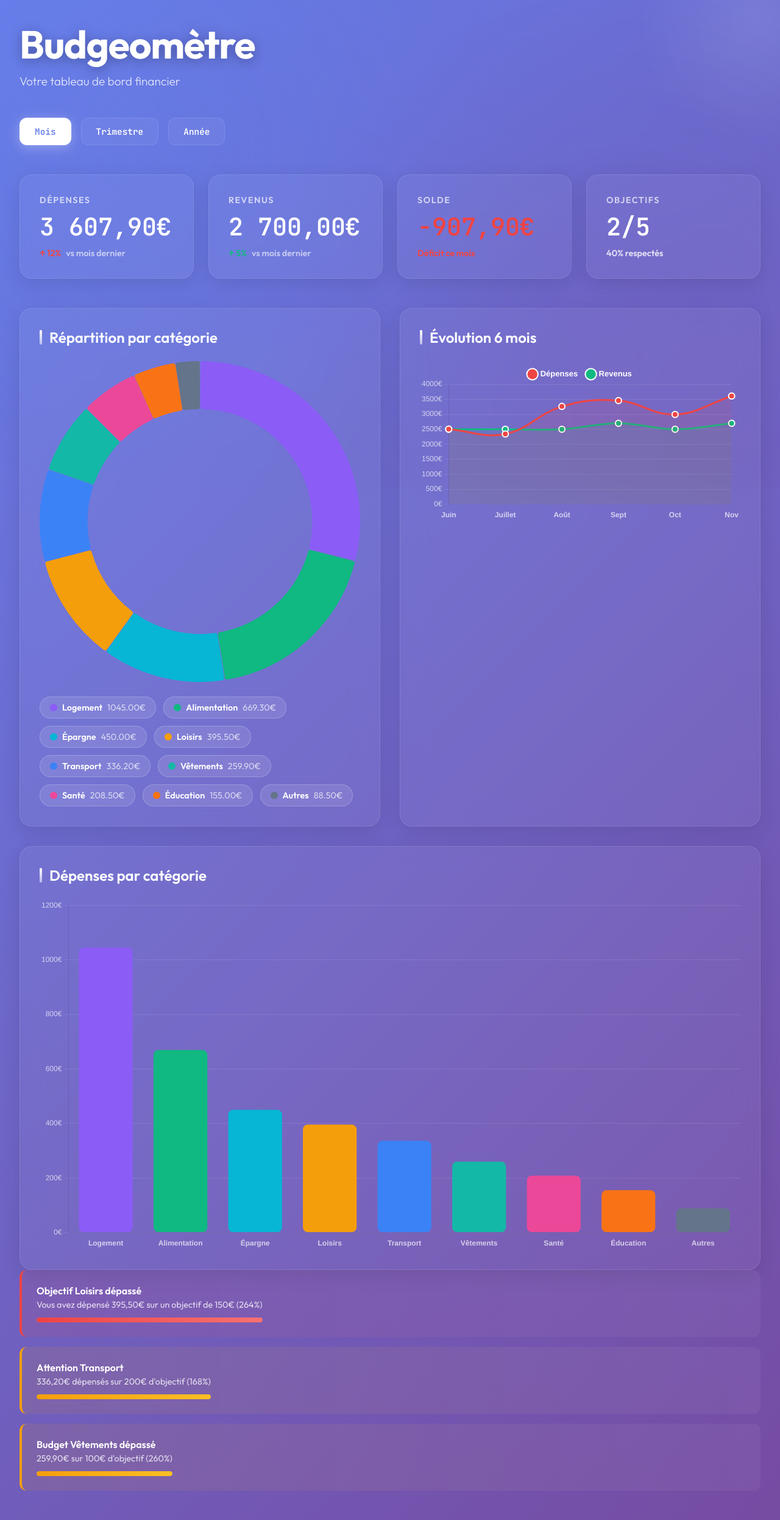
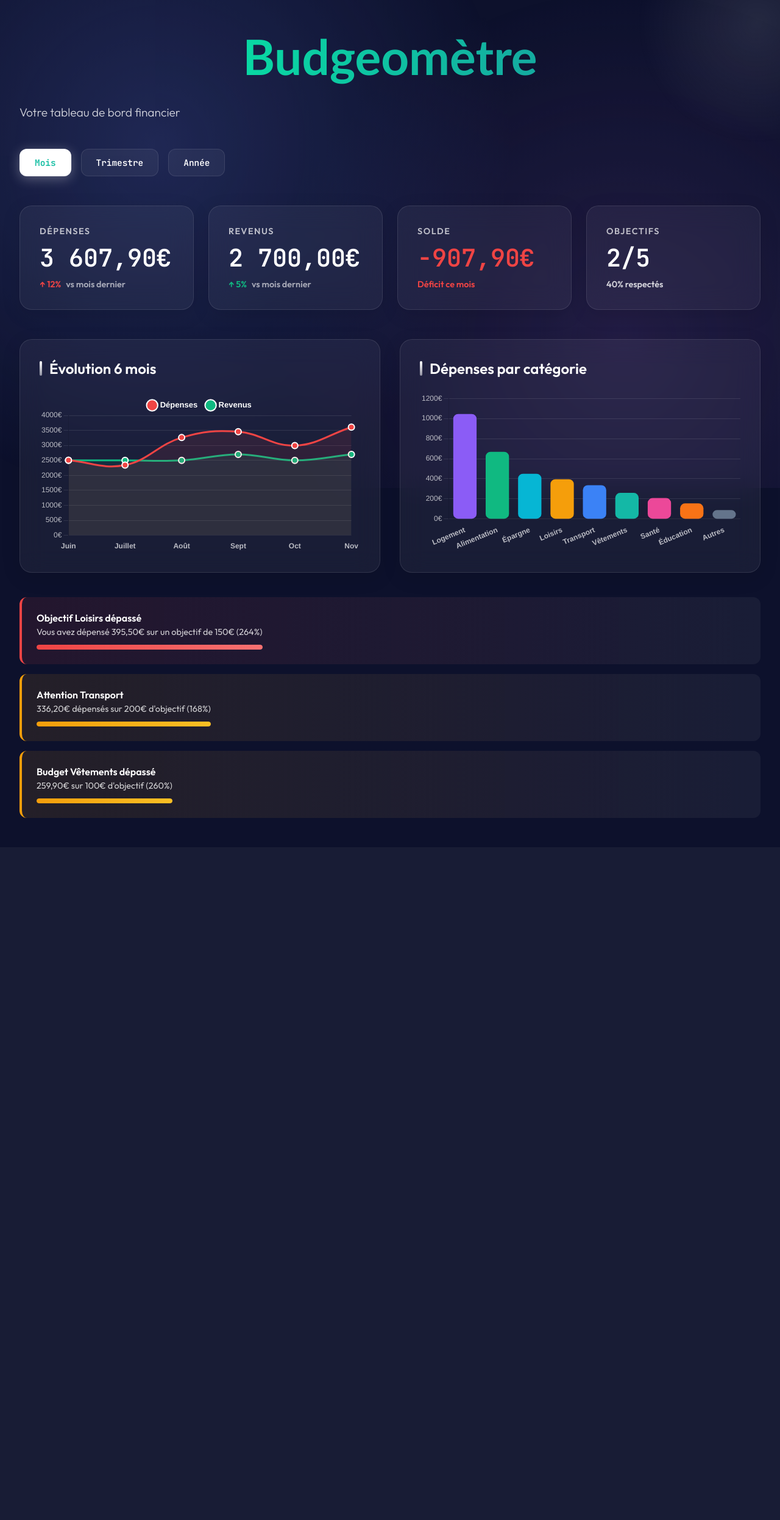
Before and after one commit to aferrah/Budgeometre, a Flask app: template templates/budget-dashboard.html in a window 1280 px wide. Shown: the whole page at 61% size. After the commit the page ends 1341 px from the top, so only its background shows below. Run offline with Flask 3, Linux system fonts and the light colour scheme; the template is opened without the code that fills it, so the values that code supplies are empty.

Commit message:
add css and arrange disposition of global money graphics

```diff
--- a/static/css/budget-dashboard.css
+++ b/static/css/budget-dashboard.css
@@ -18,7 +18,7 @@
 
         body {
             font-family: 'Outfit', sans-serif;
-            background: linear-gradient(135deg, #667eea 0%, #764ba2 100%);
+            background: #0D112C;
             min-height: 100vh;
             padding: 2rem;
             position: relative;
@@ -89,12 +89,16 @@
         }
 
         h1 {
-            font-size: clamp(2.5rem, 5vw, 4rem);
-            font-weight: 700;
-            color: white;
-            margin-bottom: 0.5rem;
-            letter-spacing: -0.02em;
-            text-shadow: 0 4px 20px rgba(0, 0, 0, 0.3);
+            text-align: center;
+            font-size: 5rem;
+            font-family: "Gill Sans MT", cursive;
+            background: linear-gradient(90deg, #00FBA6, #1D889D);
+            background-clip: border-box;
+            -webkit-background-clip: text;
+            -webkit-text-fill-color: transparent;
+            line-height: 1;
+            margin: 0;
+            padding: 20px 10px 40px;
         }
 
         .subtitle {
@@ -163,7 +167,7 @@
 
         .period-btn.active {
             background: white;
-            color: var(--primary);
+            color: #10bda1;
             box-shadow: 0 4px 20px rgba(255, 255, 255, 0.3);
         }
 
@@ -301,6 +305,7 @@
         /* Alerts */
         .alerts-container {
             animation: fadeInUp 0.8s ease-out 1s both;
+            margin-top: 40px;
         }
 
         .alert {
--- a/templates/budget-dashboard.html
+++ b/templates/budget-dashboard.html
@@ -9,7 +9,6 @@
     <link rel="stylesheet" href="../static/css/budget-dashboard.css">
     <link rel="preconnect" href="https://fonts.gstatic.com" crossorigin>
     <link href="https://fonts.googleapis.com/css2?family=Outfit:wght@300;400;600;700&family=JetBrains+Mono:wght@400;600&display=swap" rel="stylesheet">
-
 </head>
 <body>
     <div class="container">
@@ -36,7 +35,6 @@
             </div>
 
             <div class="glass-card stat-card">
-                <!-- class doit être égale à "stat-icon" pour ajouter une icone -->
                 <div class="stat-label">Revenus</div>
                 <div class="stat-value" id="totalIncome">2 700,00€</div>
                 <div class="stat-change up">
@@ -65,20 +63,14 @@
         <!-- Charts -->
         <div class="charts-grid">
             <div class="glass-card chart-container">
-                <h3 class="chart-title">Répartition par catégorie</h3>
-                <canvas id="pieChart"></canvas>
-                <div class="categories-pills" id="categoriesPills"></div>
+                <h3 class="chart-title">Évolution 6 mois</h3>
+                <canvas id="lineChart"></canvas>
             </div>
 
             <div class="glass-card chart-container">
-                <h3 class="chart-title">Évolution 6 mois</h3>
-                <canvas id="lineChart"></canvas>
+                <h3 class="chart-title">Dépenses par catégorie</h3>
+                <canvas id="barChart"></canvas>
             </div>
-        </div>
-
-        <div class="glass-card chart-container chart-full">
-            <h3 class="chart-title">Dépenses par catégorie</h3>
-            <canvas id="barChart"></canvas>
         </div>
 
         <!-- Alerts -->
@@ -146,84 +138,6 @@
                 revenus: [2500, 2500, 2500, 2700, 2500, 2700]
             }
         };
-
-        // Créer les pills de catégories
-        function createCategoryPills() {
-            const container = document.getElementById('categoriesPills');
-            const categories = Object.keys(mockData.depensesParCategorie);
-
-            categories.forEach((cat, index) => {
-                const categoryData = mockData.categories.find(c => c.nom === cat);
-                const color = categoryData ? categoryData.color : '#64748b';
-                const amount = mockData.depensesParCategorie[cat];
-
-                const pill = document.createElement('div');
-                pill.className = 'category-pill';
-                pill.innerHTML = `
-                    <div class="category-dot" style="background: ${color}"></div>
-                    <span style="font-weight: 600;">${cat}</span>
-                    <span style="opacity: 0.7;">${amount.toFixed(2)}€</span>
-                `;
-                container.appendChild(pill);
-            });
-        }
-
-        // Graphique Camembert
-        function createPieChart() {
-            const ctx = document.getElementById('pieChart').getContext('2d');
-            const labels = Object.keys(mockData.depensesParCategorie);
-            const data = Object.values(mockData.depensesParCategorie);
-            const colors = labels.map(label => {
-                const cat = mockData.categories.find(c => c.nom === label);
-                return cat ? cat.color : '#64748b';
-            });
-
-            new Chart(ctx, {
-                type: 'doughnut',
-                data: {
-                    labels: labels,
-                    datasets: [{
-                        data: data,
-                        backgroundColor: colors,
-                        borderWidth: 0,
-                        borderRadius: 4,
-                        spacing: 2
-                    }]
-                },
-                options: {
-                    responsive: true,
-                    maintainAspectRatio: true,
-                    plugins: {
-                        legend: {
-                            display: false
-                        },
-                        tooltip: {
-                            backgroundColor: 'rgba(15, 23, 42, 0.95)',
-                            titleColor: '#fff',
-                            bodyColor: '#fff',
-                            borderColor: 'rgba(255, 255, 255, 0.1)',
-                            borderWidth: 1,
-                            padding: 12,
-                            titleFont: {
-                                size: 14,
-                                weight: '600'
-                            },
-                            bodyFont: {
-                                size: 13
-                            },
-                            callbacks: {
-                                label: function(context) {
-                                    const total = context.dataset.data.reduce((a, b) => a + b, 0);
-                                    const percentage = ((context.parsed / total) * 100).toFixed(1);
-                                    return ` ${context.parsed.toFixed(2)}€ (${percentage}%)`;
-                                }
-                            }
-                        }
-                    },
-                    cutout: '70%'
-                }
-            });
-        }
 
         // Graphique d'évolution
         function createLineChart() {
@@ -437,8 +351,6 @@
 
         // Initialisation
         window.addEventListener('load', () => {
-            createCategoryPills();
-            createPieChart();
             createLineChart();
             createBarChart();
         });
```
